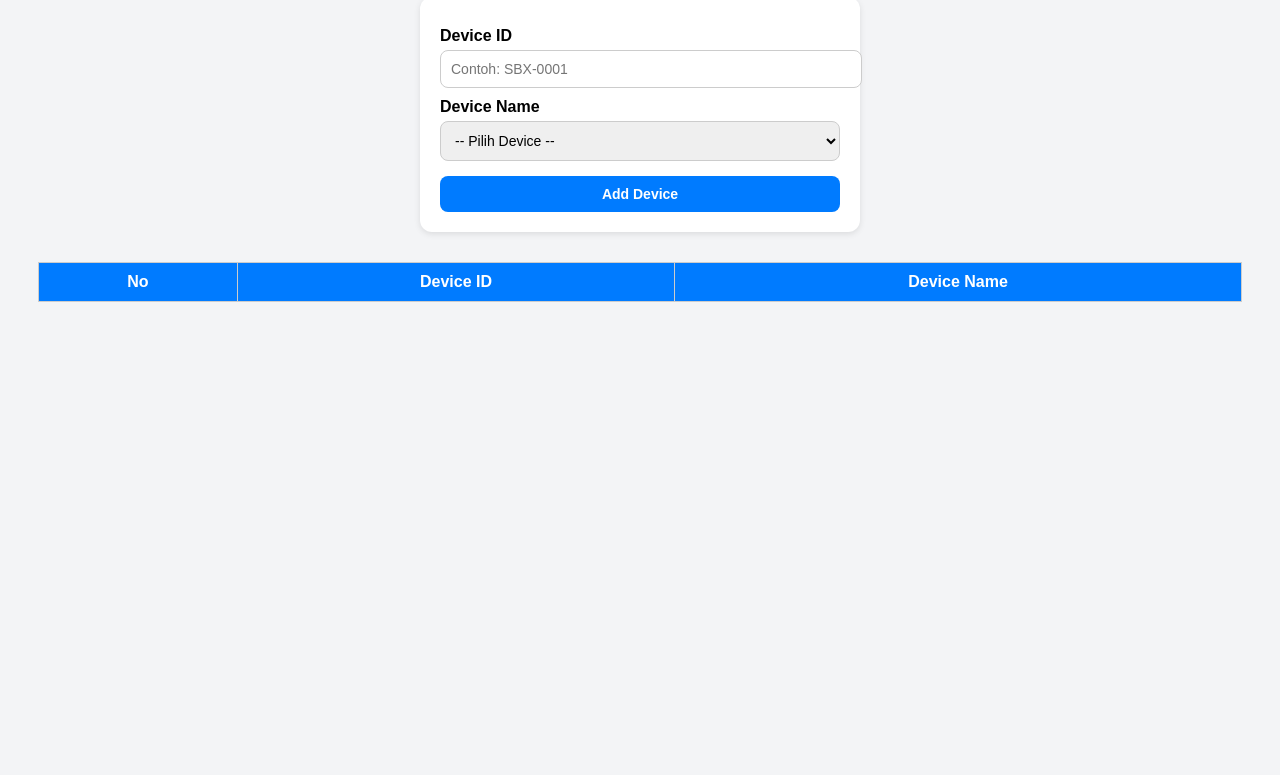
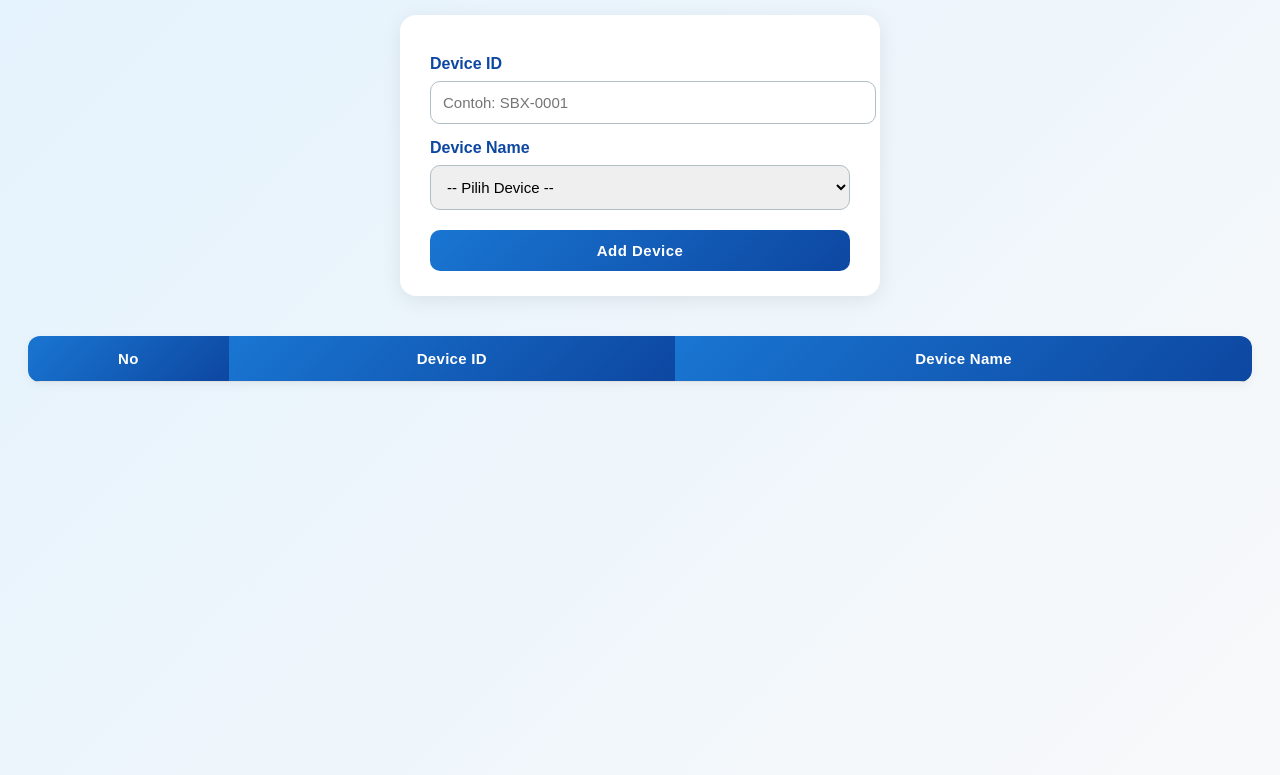
Before and after one commit to bhanualif/Device-info, a plain HTML site: page index.html in a window 1280 px wide. Shown: the part 121-896 px from the top of the page. Before the commit the page ends 800 px from the top, so only its background shows below. Drawn offline with Linux system fonts and the light colour scheme.

Commit message:
Refactor index.html with new styles and features
Updated styles and improved form functionality.

```diff
--- a/index.html
+++ b/index.html
@@ -4,61 +4,132 @@
   <meta charset="UTF-8" />
   <title>Tugas — Input Device Info</title>
   <style>
+  /* ====== Global Styles ====== */
   body {
-      font-family: Arial, sans-serif;
-      background: #f3f4f6;
-      padding: 30px;
+    font-family: "Poppins", Arial, sans-serif;
+    background: linear-gradient(135deg, #e3f2fd, #f8f9fa);
+    min-height: 100vh;
+    padding: 40px 20px;
+    color: #333;
   }
+
   h1 {
     text-align: center;
+    color: #0d47a1;
+    letter-spacing: 1px;
+    margin-bottom: 30px;
   }
+
+  /* ====== Form Styling ====== */
   form {
-      background: #fff;
-      padding: 20px;
-      border-radius: 12px;
-      box-shadow: 0 2px 6px rgba(0,0,0,0.1);
-      max-width: 400px;
+    background: #ffffff;
+    padding: 25px 30px;
+    border-radius: 16px;
+    box-shadow: 0 4px 20px rgba(0, 0, 0, 0.08);
+    max-width: 420px;
     margin: 0 auto;
+    transition: transform 0.2s ease, box-shadow 0.2s ease;
   }
+
+  form:hover {
+    transform: translateY(-3px);
+    box-shadow: 0 6px 25px rgba(0, 0, 0, 0.1);
+  }
+
   label {
     display: block;
-      margin-top: 10px;
-      font-weight: bold;
+    margin-top: 15px;
+    font-weight: 600;
+    color: #0d47a1;
   }
-    input, select, button {
+
+  input, select {
     width: 100%;
-      padding: 10px;
-      margin-top: 5px;
-      border-radius: 8px;
-      border: 1px solid #ccc;
-      font-size: 14px;
+    padding: 12px;
+    margin-top: 8px;
+    border-radius: 10px;
+    border: 1px solid #b0bec5;
+    font-size: 15px;
+    transition: border-color 0.2s ease, box-shadow 0.2s ease;
   }
+
+  input:focus, select:focus {
+    border-color: #1976d2;
+    outline: none;
+    box-shadow: 0 0 0 3px rgba(25, 118, 210, 0.2);
+  }
+
   button {
-      background: #007bff;
+    width: 100%;
+    padding: 12px;
+    margin-top: 20px;
+    border-radius: 10px;
+    border: none;
+    background: linear-gradient(135deg, #1976d2, #0d47a1);
     color: white;
-      border: none;
+    font-weight: 600;
+    font-size: 15px;
+    letter-spacing: 0.5px;
     cursor: pointer;
-      margin-top: 15px;
-      font-weight: bold;
+    transition: background 0.3s ease, transform 0.2s ease;
   }
+
   button:hover {
-      background: #0056b3;
+    background: linear-gradient(135deg, #0d47a1, #1565c0);
+    transform: translateY(-1px);
   }
+
+  /* ====== Table Styling ====== */
   table {
     width: 100%;
     border-collapse: collapse;
-      margin-top: 30px;
+    margin-top: 40px;
+    background: #fff;
+    border-radius: 12px;
+    overflow: hidden;
+    box-shadow: 0 3px 10px rgba(0, 0, 0, 0.05);
   }
+
   th, td {
+    padding: 14px 10px;
+    border-bottom: 1px solid #e0e0e0;
+    text-align: center;
+    font-size: 15px;
+  }
+
+  th {
+    background: linear-gradient(135deg, #1976d2, #0d47a1);
+    color: #fff;
+    font-weight: 600;
+    letter-spacing: 0.3px;
+  }
+
+  tr:hover {
+    background: #e3f2fd;
+    transition: background 0.2s ease;
+  }
+
+  /* ====== Responsive Design ====== */
+  @media (max-width: 600px) {
+    body {
+      padding: 20px;
+    }
+
+    form {
+      padding: 20px;
+    }
+
+    th, td {
+      font-size: 13px;
       padding: 10px;
-      border: 1px solid #ccc;
-      text-align: center;
     }
-    th {
-      background: #007bff;
-      color: white;
+
+    button {
+      font-size: 14px;
+    }
   }
 </style>
+
 </head>
 <body>
   <h1>Input Device Info</h1>
```
Lines whose indentation alone changed are shown as unchanged.
